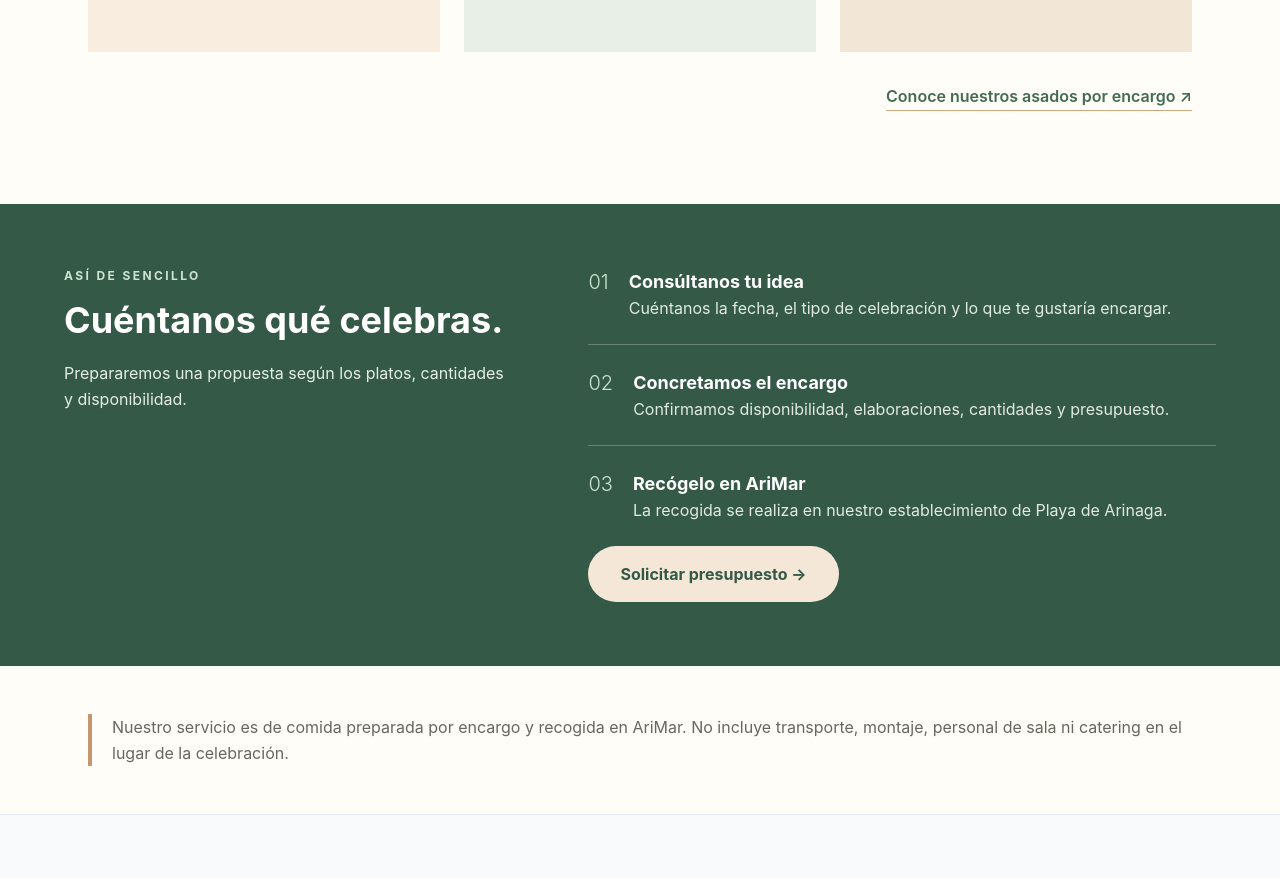
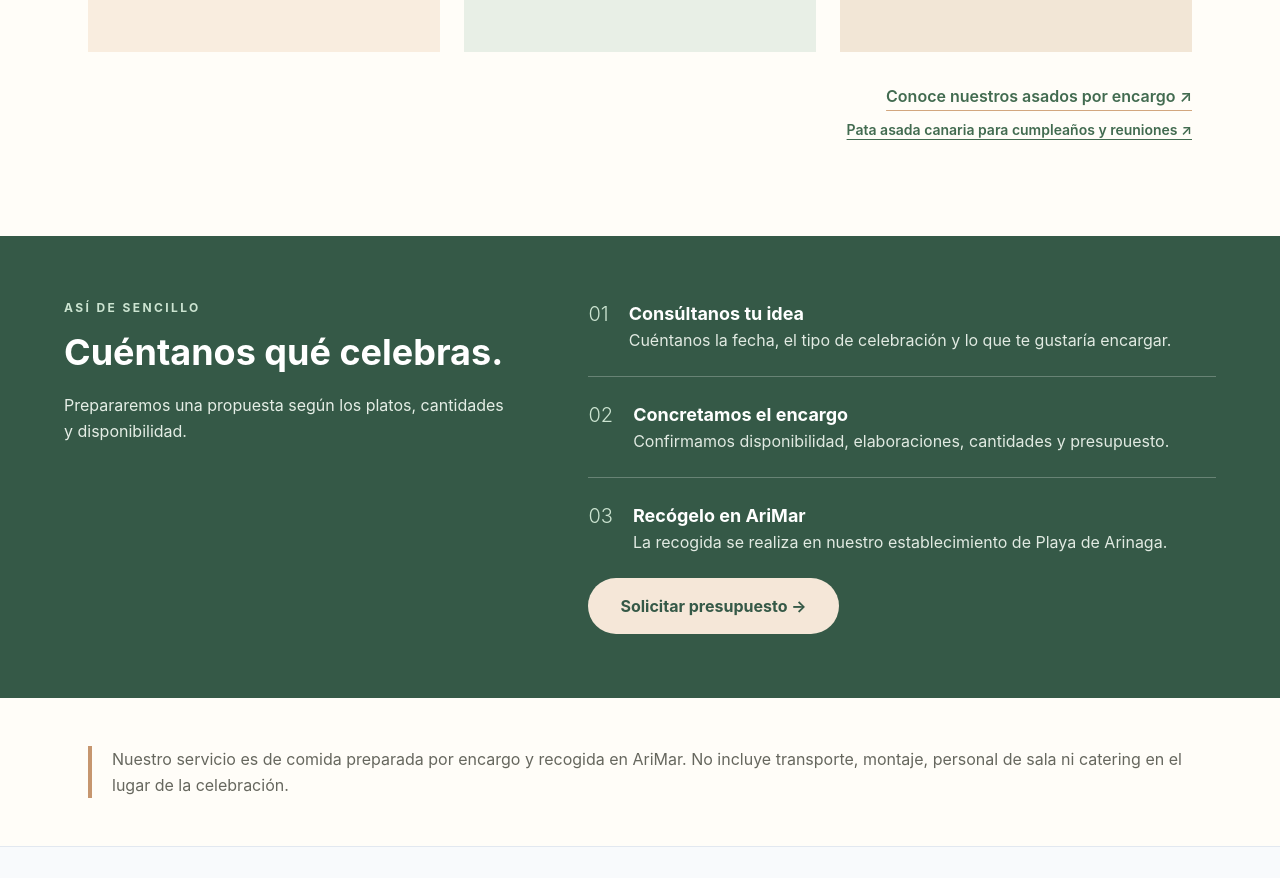
Before and after one commit to talaverilla85/ArimarWeb, a Next.js app: page /comida-para-eventos-gran-canaria in a window 1280 px wide. Shown: the part 1100-1978 px from the top of the page. Built offline with nearby package versions, Linux system fonts and the light colour scheme.

Commit message:
Link and index dedicated canarian roast pork order landing

```diff
--- a/app/comida-para-eventos-gran-canaria/page.tsx
+++ b/app/comida-para-eventos-gran-canaria/page.tsx
@@ -56,7 +56,7 @@ export default function Page() {
           ))}
         </div>
         <div className="mt-8 text-right">
-          <Link href="/asados-por-encargo-gran-canaria" className="font-semibold text-[#426b50] underline decoration-[#d2a67e] underline-offset-8">Conoce nuestros asados por encargo ↗</Link>
+          <Link href="/asados-por-encargo-gran-canaria" className="font-semibold text-[#426b50] underline decoration-[#d2a67e] underline-offset-8">Conoce nuestros asados por encargo ↗</Link><p className="mt-3 text-sm"><Link href="/pata-asada-gran-canaria" className="font-semibold text-[#426b50] underline underline-offset-4">Pata asada canaria para cumpleaños y reuniones ↗</Link></p>
         </div>
       </section>
 
```
